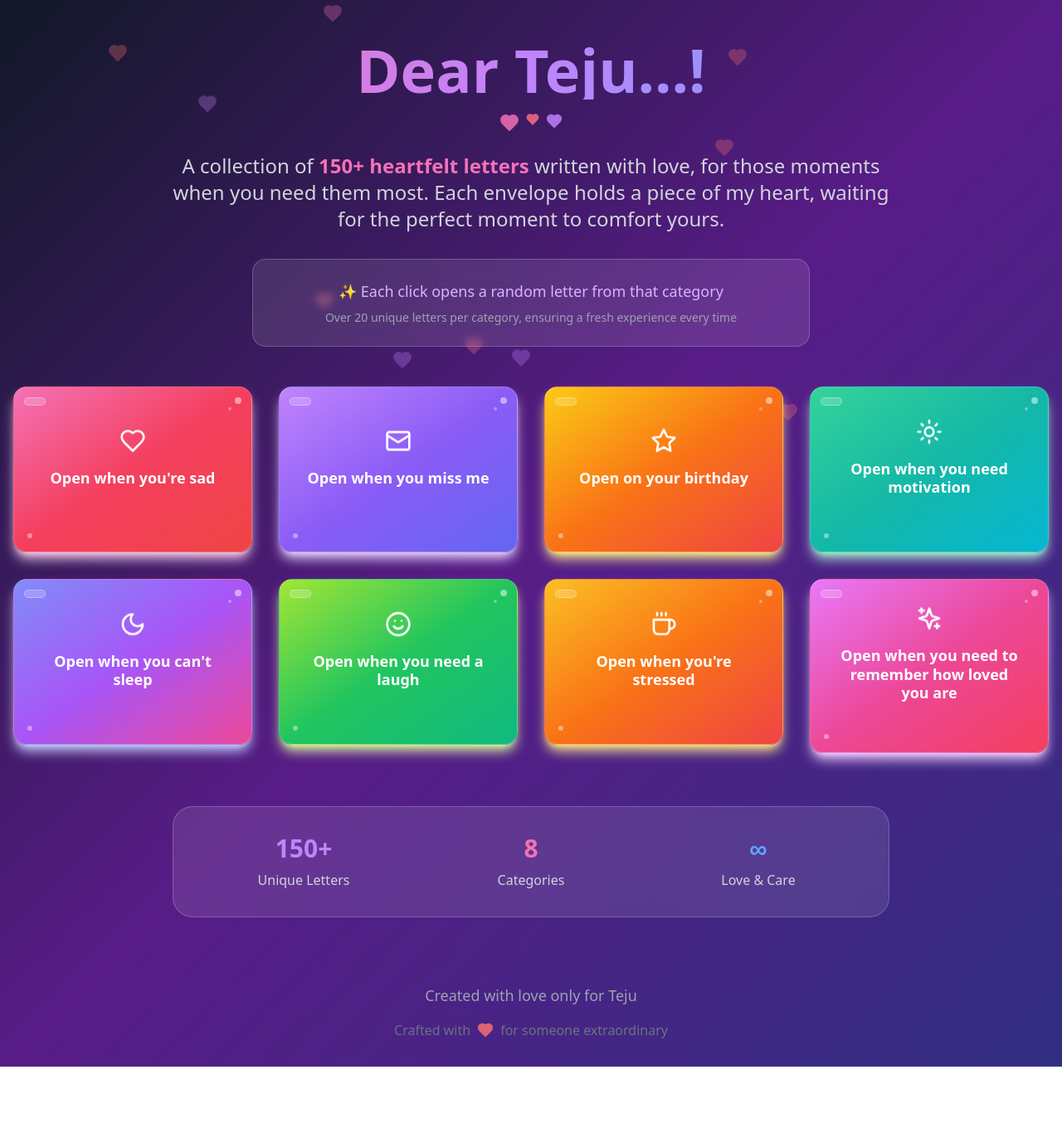
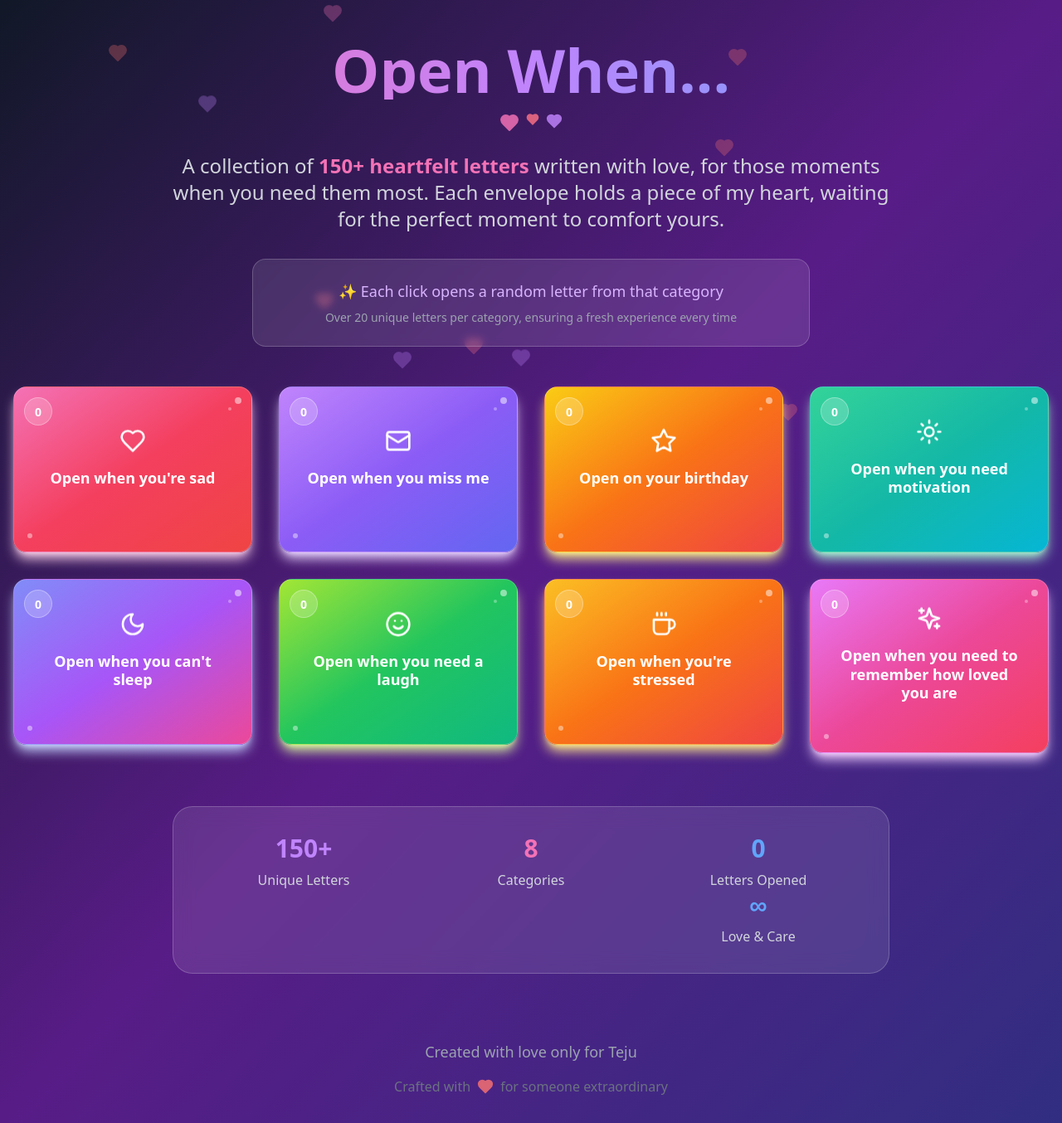
Before and after one commit to kartikbhuyar/hugs_from_internet, a React (Vite) app: page / in a window 1280 px wide. Shown: the whole page at 83% size. Before the commit the page ends 1286 px from the top, so only its background shows below. Built offline with nearby package versions, Linux system fonts and the light colour scheme.

Commit message:
Update App.tsx

```diff
--- a/src/App.tsx
+++ b/src/App.tsx
@@ -1,28 +1,41 @@
-import React, { useState, useEffect } from 'react';
+import { useState, useEffect } from 'react';
 import { Heart } from 'lucide-react';
 import { LetterCard } from './components/LetterCard';
 import { LetterModal } from './components/LetterModal';
 import { FloatingHearts } from './components/FloatingHearts';
 import { letterCategories } from './data/letterCategories';
 import { getRandomLetter } from './data/letterContent';
-import type { LetterCategory } from './types/Letter';
+import { LetterCategory } from './types/Letter';
 
 function App() {
   const [selectedCategory, setSelectedCategory] = useState<LetterCategory | null>(null);
   const [selectedContent, setSelectedContent] = useState<string>('');
   const [openedCategories, setOpenedCategories] = useState<Set<string>>(new Set());
+  const [categoryCounts, setCategoryCounts] = useState<Record<string, number>>({});
   const [isLoading, setIsLoading] = useState(false);
+
+  useEffect(() => {
+    const savedCounts = localStorage.getItem('letterCounts');
+    if (savedCounts) {
+      setCategoryCounts(JSON.parse(savedCounts));
+    }
+  }, []);
+
+  useEffect(() => {
+    localStorage.setItem('letterCounts', JSON.stringify(categoryCounts));
+  }, [categoryCounts]);
 
   const openLetter = async (category: LetterCategory) => {
     setIsLoading(true);
-
-    // Add a small delay for better UX
     await new Promise(resolve => setTimeout(resolve, 500));
-
     const content = getRandomLetter(category.id);
     setSelectedContent(content);
     setSelectedCategory(category);
     setOpenedCategories(prev => new Set(prev).add(category.id));
+    setCategoryCounts(prev => ({
+      ...prev,
+      [category.id]: (prev[category.id] || 0) + 1
+    }));
     setIsLoading(false);
   };
 
@@ -32,17 +45,14 @@ function App() {
   };
 
   return (
-    <div className="min-h-screen bg-gradient-to-br from-gray-900 via-purple-900 via-blue-900 to-indigo-900 relative overflow-hidden">
-      {/* Floating hearts background */}
+    <div className="min-h-screen bg-gradient-to-br from-gray-900 via-purple-900 to-indigo-900 relative overflow-hidden">
       <FloatingHearts />
 
-      {/* Main content */}
       <div className="relative z-10">
-        {/* Header */}
         <div className="max-w-6xl mx-auto text-center py-12 px-4">
           <div className="mb-6">
             <h1 className="text-5xl md:text-7xl font-bold bg-gradient-to-r from-pink-400 via-purple-400 to-blue-400 bg-clip-text text-transparent mb-4 animate-fade-in">
-              Dear Teju...!
+              Open When...
             </h1>
             <div className="flex justify-center space-x-2 mb-6">
               <Heart className="w-6 h-6 text-pink-400 fill-current animate-pulse" />
@@ -63,7 +73,6 @@ function App() {
           </div>
         </div>
 
-        {/* Letters Grid */}
         <div className="max-w-7xl mx-auto px-4 pb-16">
           <div className="grid grid-cols-1 md:grid-cols-2 lg:grid-cols-3 xl:grid-cols-4 gap-8">
             {letterCategories.map((category) => (
@@ -71,13 +80,13 @@ function App() {
                 key={category.id}
                 category={category}
                 isOpened={openedCategories.has(category.id)}
+                count={categoryCounts[category.id] || 0}
                 onClick={() => openLetter(category)}
               />
             ))}
           </div>
         </div>
 
-        {/* Stats */}
         <div className="max-w-4xl mx-auto px-4 pb-12">
           <div className="bg-white/10 backdrop-blur-md rounded-3xl p-8 border border-white/20">
             <div className="grid grid-cols-1 md:grid-cols-3 gap-6 text-center">
@@ -90,6 +99,10 @@ function App() {
                 <div className="text-gray-300 font-medium">Categories</div>
               </div>
               <div>
+                <div className="text-3xl font-bold text-blue-400 mb-2">
+                  {Object.values(categoryCounts).reduce((sum, count) => sum + count, 0)}
+                </div>
+                <div className="text-gray-300 font-medium">Letters Opened</div>
                 <div className="text-3xl font-bold text-blue-400 mb-2">∞</div>
                 <div className="text-gray-300 font-medium">Love & Care</div>
               </div>
@@ -97,7 +110,6 @@ function App() {
           </div>
         </div>
 
-        {/* Footer */}
         <div className="max-w-4xl mx-auto text-center py-8 px-4">
           <p className="text-gray-400 text-lg mb-4">
             Created with love only for Teju
@@ -110,14 +122,8 @@ function App() {
         </div>
       </div>
 
-      {/* Modal */}
-      <LetterModal
-        category={selectedCategory}
-        content={selectedContent}
-        onClose={closeLetter}
-      />
+      <LetterModal category={selectedCategory} content={selectedContent} onClose={closeLetter} />
 
-      {/* Loading overlay */}
       {isLoading && (
         <div className="fixed inset-0 bg-black/50 backdrop-blur-sm flex items-center justify-center z-50">
           <div className="bg-gray-800 rounded-2xl p-8 shadow-2xl border border-gray-700">
```
